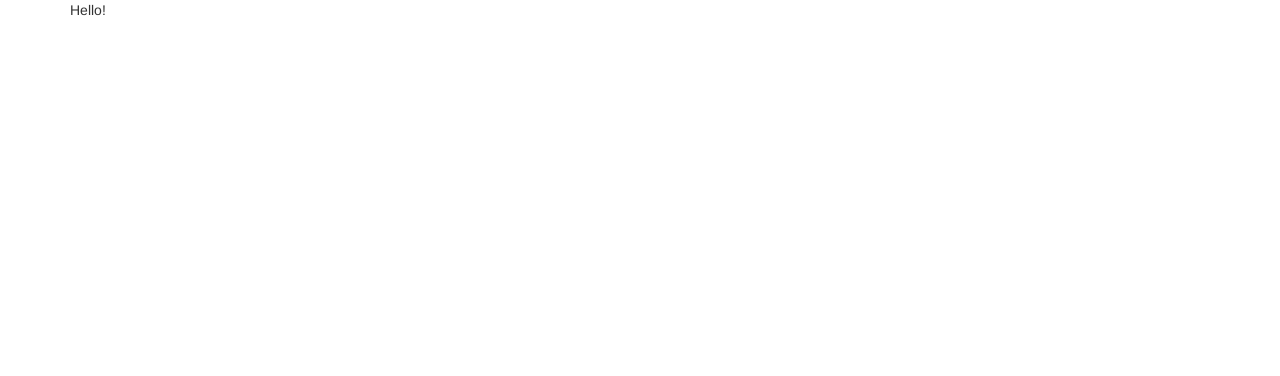
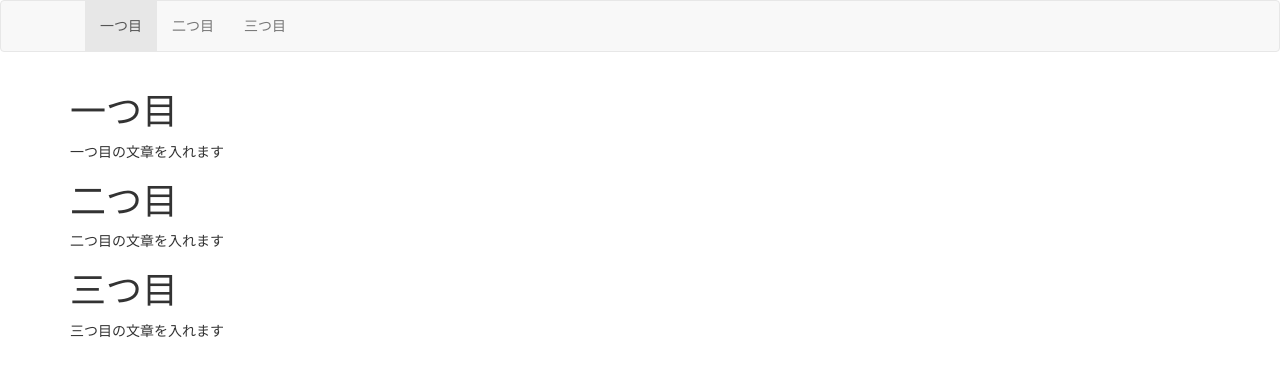
Before and after one commit to takamasa-kujirai/2016web2-3, a plain HTML site: page index.html in a window 1280 px wide. Drawn offline with nearby package versions, Linux system fonts and the light colour scheme.

Commit message:
Update index.html

```diff
--- a/index.html
+++ b/index.html
@@ -7,8 +7,28 @@
   <link rel="stylesheet" href="https://maxcdn.bootstrapcdn.com/bootstrap/3.3.7/css/bootstrap.min.css">
  </head>
  <body>
+   <nav class="navbar navbar-default">
+     <div class="container">
+       <div class="navbar-header">
+         <a class="navbar-brand"></a>
+       </div>
+       <ul class="nav navbar-nav">
+         <li class="active"><a href="#">一つ目</a></li>
+         <li><a href="#2nd">二つ目</a></li>
+         <li><a href="#3rd">三つ目</a></li>
+       </ul>
+      </div>
+   </nav>
+
   <div class="container">
-   Hello!
+   <section>
+     <h1>一つ目</h1>
+     <p>一つ目の文章を入れます</p>
+     <h1 id="2nd">二つ目</h1>
+     <p>二つ目の文章を入れます</p>
+     <h1 id="3rd">三つ目</h1>
+     <p>三つ目の文章を入れます</p>
+   </section>
   </div>
 
   <script src="//ajax.googleapis.com/ajax/libs/jquery/1.12.4/jquery.min.js"></script>
```
